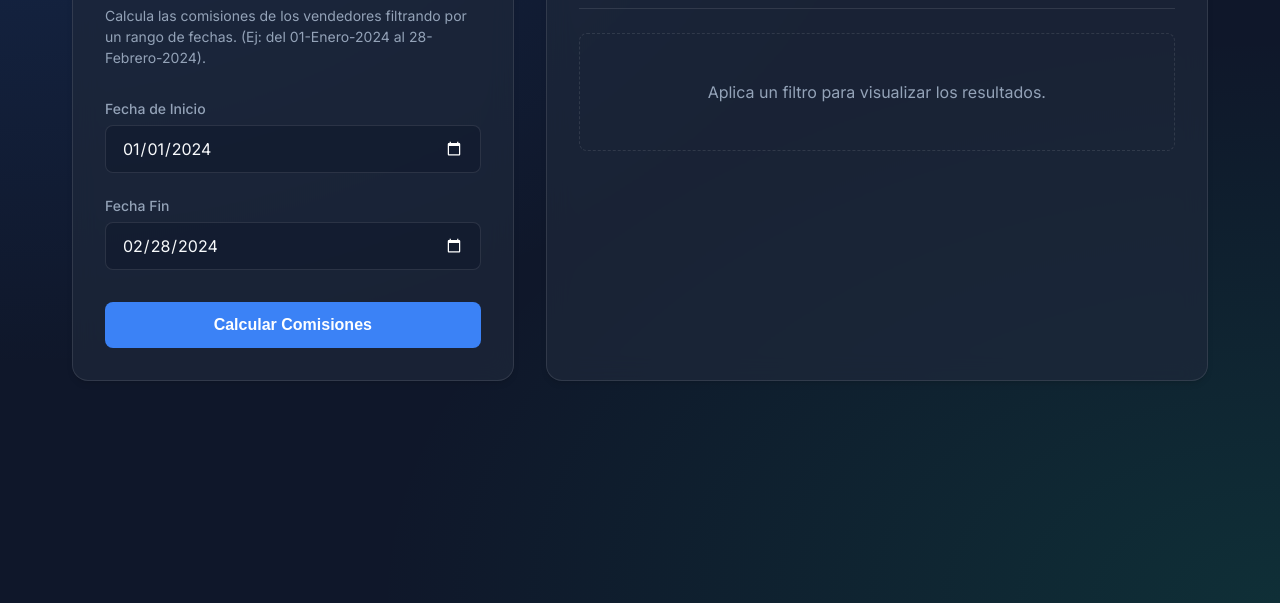
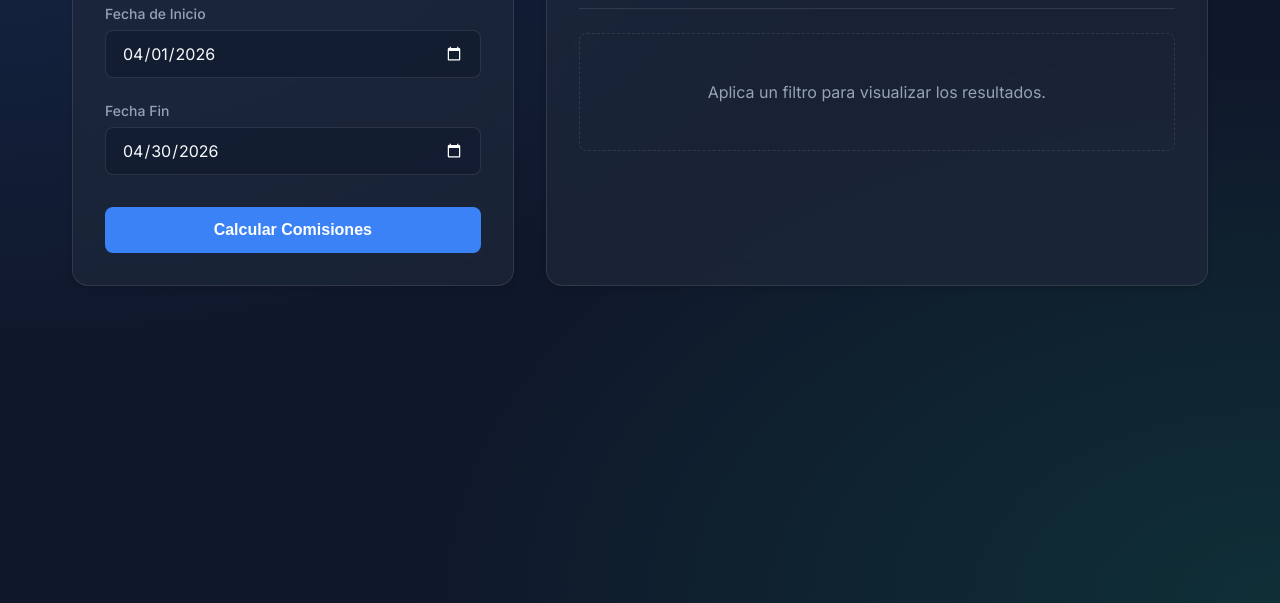
Before and after one commit to S3R6100/Tarea-Aplicacion-MVC, a website: page public/index.html in a window 1280 px wide. Shown: the part 197-800 px from the top of the page. Drawn offline with Linux system fonts and the light colour scheme.

Commit message:
tarea mvc

```diff
--- a/models/ComisionModel.js
+++ b/models/ComisionModel.js
@@ -6,12 +6,14 @@ const __filename = fileURLToPath(import.meta.url);
 const __dirname = path.dirname(__filename);
 const dbPath = path.resolve(__dirname, '../database/db.sqlite');
 
+/////////////////////////CONEXION A BASE DE DATOS////////////////////////////////
 const getDbConnection = () => {
   return new sqlite3.Database(dbPath, sqlite3.OPEN_READONLY, (err) => {
     if (err) console.error('Error connecting to database:', err.message);
   });
 };
 
+/////////////////////////MODELO DE VENDEDORES////////////////////////////////
 export const getVendedores = () => {
   return new Promise((resolve, reject) => {
     const db = getDbConnection();
@@ -23,6 +25,7 @@ export const getVendedores = () => {
   });
 };
 
+/////////////////////////MODELO DE VENTAS////////////////////////////////
 export const getVentasPorFecha = (fechaInicio, fechaFin) => {
   return new Promise((resolve, reject) => {
     const db = getDbConnection();
@@ -38,6 +41,7 @@ export const getVentasPorFecha = (fechaInicio, fechaFin) => {
   });
 };
 
+/////////////////////////MODELO DE REGLAS////////////////////////////////
 export const getReglas = () => {
   return new Promise((resolve, reject) => {
     const db = getDbConnection();
--- a/package.json
+++ b/package.json
@@ -6,6 +6,7 @@
   "type": "module",
   "scripts": {
     "start": "node server.js",
+    "dev": "node server.js",
     "init-db": "node database/initDB.js"
   },
   "dependencies": {
--- a/public/app.js
+++ b/public/app.js
@@ -19,19 +19,18 @@ document.addEventListener('DOMContentLoaded', () => {
         `;
     }
 
+    /////////////////////////MANEJO DEL FORMULARIO Y PETICION API////////////////////////////////
     form.addEventListener('submit', async (e) => {
         e.preventDefault();
 
         const fechaInicio = document.getElementById('fechaInicio').value;
         const fechaFin = document.getElementById('fechaFin').value;
 
-        // UI Feedback - Show loading state
         btnText.style.display = 'none';
         loader.style.display = 'block';
         btnCalcular.disabled = true;
 
         try {
-            // Este es el llamado HTTP a nuestro Controlador MVC en el backend
             const response = await fetch('/api/comisiones', {
                 method: 'POST',
                 headers: {
@@ -46,7 +45,7 @@ document.addEventListener('DOMContentLoaded', () => {
 
             const data = await response.json();
 
-            // Reflejar la respuesta en la Vista
+            /////////////////////////RENDERIZADO DE RESULTADOS EN LA VISTA////////////////////////////////
             if (data.length === 0) {
                 resultadosContainer.innerHTML = '<div class="empty-state"><p>No se encontraron vendedores.</p></div>';
             } else {
@@ -57,14 +56,12 @@ document.addEventListener('DOMContentLoaded', () => {
             console.error('Error:', error);
             resultadosContainer.innerHTML = `<div class="empty-state"><p style="color: #ef4444;">${error.message}</p></div>`;
         } finally {
-            // Restore UI
             btnText.style.display = 'block';
             loader.style.display = 'none';
             btnCalcular.disabled = false;
         }
     });
 
-    // Default dates (Enero - Febrero 2024 para tener datos porque el script initDB tiene de esas fechas)
-    document.getElementById('fechaInicio').value = '2024-01-01';
-    document.getElementById('fechaFin').value = '2024-02-28';
+    document.getElementById('fechaInicio').value = '2026-04-01';
+    document.getElementById('fechaFin').value = '2026-04-30';
 });
--- a/public/index.html
+++ b/public/index.html
@@ -25,7 +25,6 @@
         <main class="main-content">
             <div class="glass-card panel-filtros">
                 <h1>Cálculo de Comisiones</h1>
-                <p>Calcula las comisiones de los vendedores filtrando por un rango de fechas. (Ej: del 01-Enero-2024 al 28-Febrero-2024).</p>
 
                 <form id="filtroForm" class="form">
                     <div class="input-group">
```
Also changed, not shown: controllers/ComisionController.js (+3 -7 lines), database/initDB.js (+8 -14 lines), server.js (+3 -4 lines), README.md.
